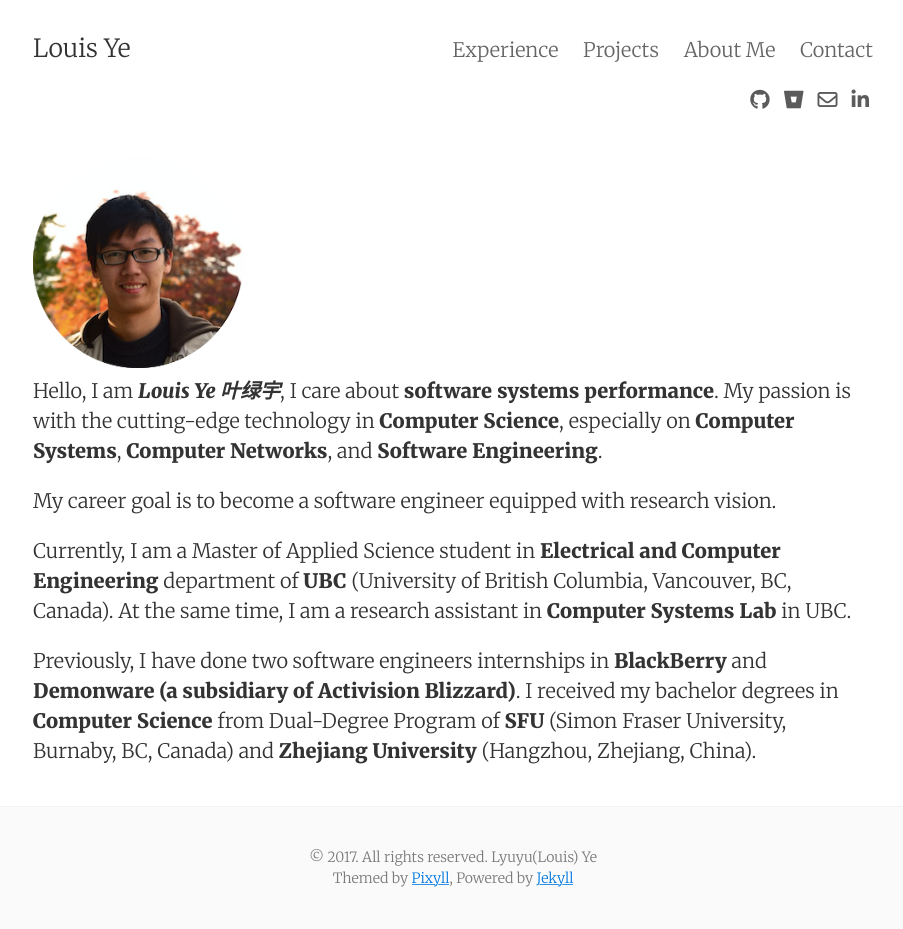
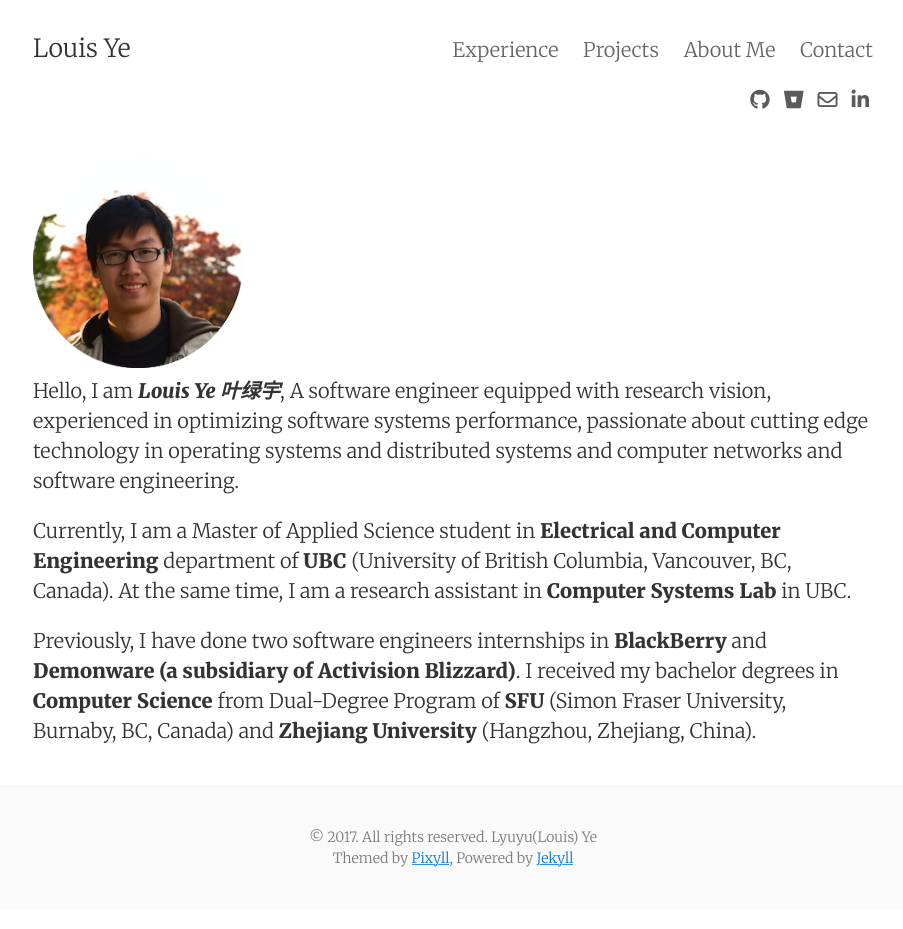
Before and after one commit to Louis-Ye/Louis-Ye.github.io, a Jekyll site: the page built from index.html, in a window 1280 px wide. Shown: the whole page, without its empty margins (187-1090 px from the left). Built offline with Jekyll 4.4.1, drawn with Linux system fonts in a browser that asks for light colours; nearby versions of some CDN libraries; the list of posts is cut into pages by our own code.

Commit message:
update index

```diff
--- a/index.html
+++ b/index.html
@@ -7,12 +7,7 @@ layout: default
 </div>
 
 <p>
-    Hello, I am <b><i>Louis Ye 叶绿宇</i></b>, I care about <b>software systems performance</b>.
-    My passion is with the cutting-edge technology in <b>Computer Science</b>, especially on <b>Computer Systems</b>, <b>Computer Networks</b>, and <b>Software Engineering</b>.
-</p>
-
-<p>
-    My career goal is to become a software engineer equipped with research vision.
+    Hello, I am <b><i>Louis Ye 叶绿宇</i></b>, A software engineer equipped with research vision, experienced in optimizing software systems performance, passionate about cutting edge technology in operating systems and distributed systems and computer networks and software engineering.
 </p>
 
 <p>
```
Also changed, not shown: about/index.md (+2 -2 lines).
